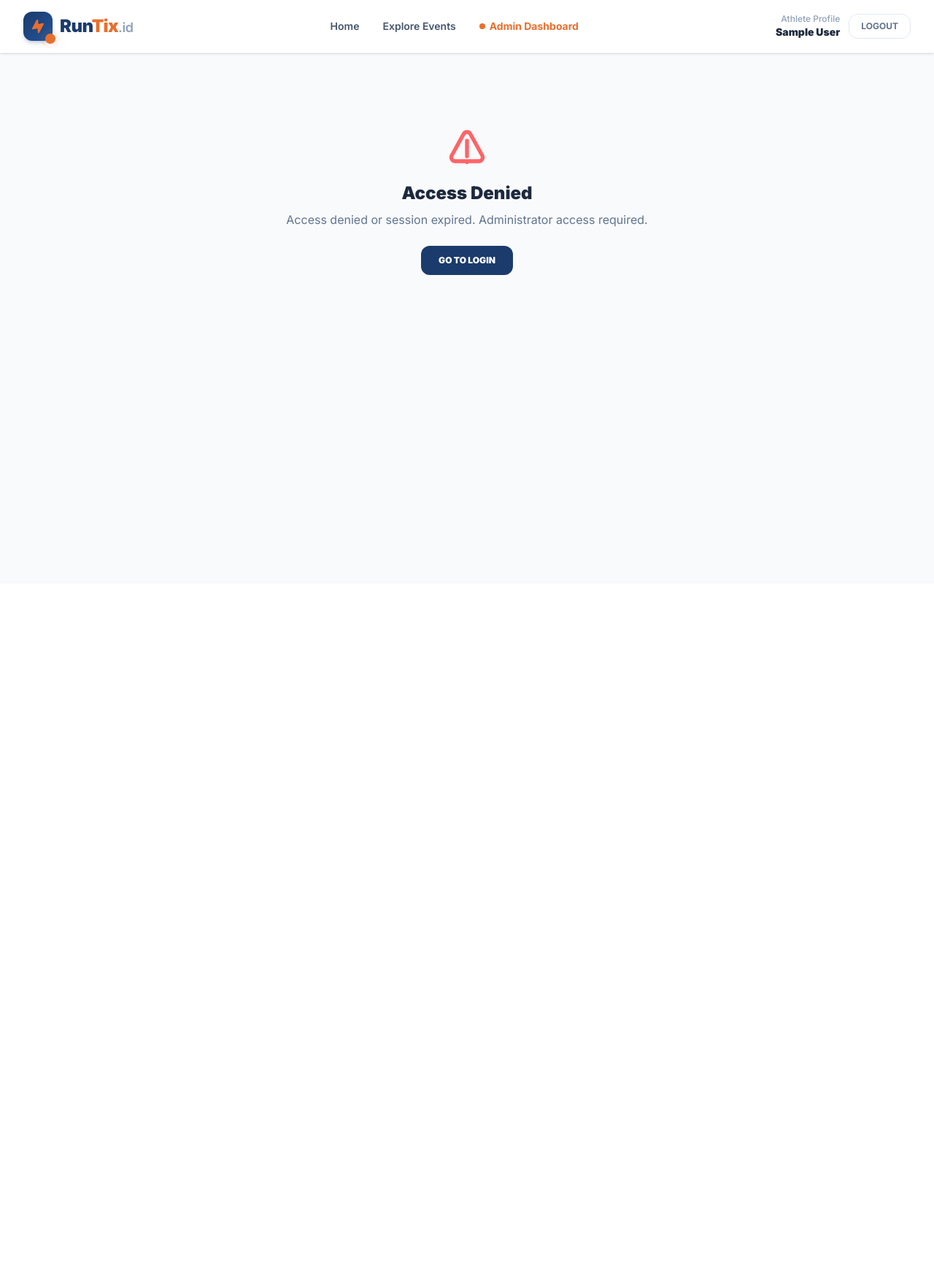
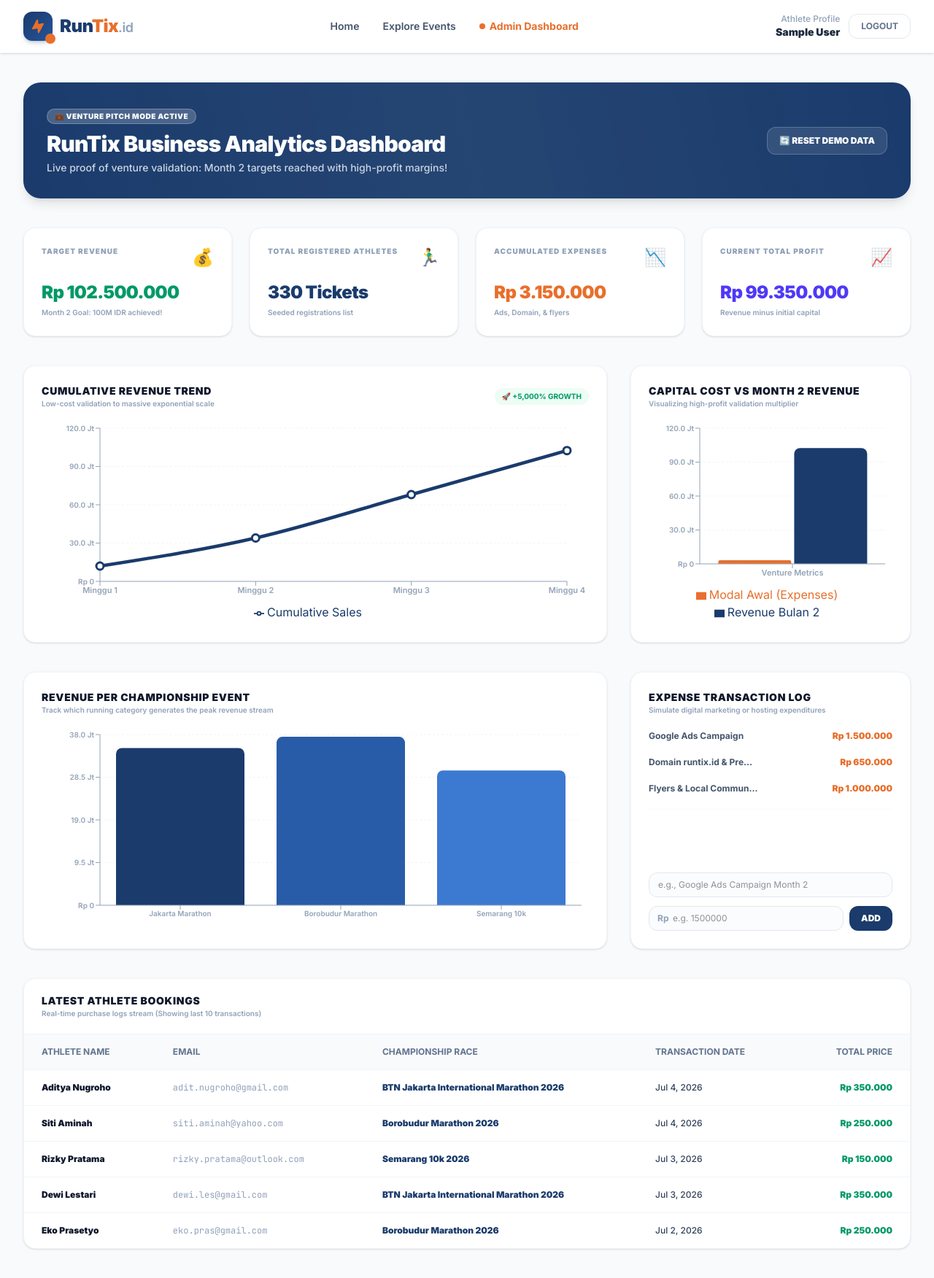
Before and after one commit to farhansmg22-ui/Runtix, a React (Vite) app: page /admin/dashboard in a window 1280 px wide. Shown: the top 1752 px of the page at 73% size. Before the commit the page ends 800 px from the top, so only its background shows below. Built offline with nearby package versions, Linux system fonts and the light colour scheme; sample sign-in values are in the browser's storage.

Commit message:
Update AdminDashboard.tsx

```diff
--- a/src/components/AdminDashboard.tsx
+++ b/src/components/AdminDashboard.tsx
@@ -8,33 +8,68 @@ import {
   BarChart, Bar, Cell
 } from 'recharts';
 
+// Data analitik simulasi agar dashboard langsung menyala indah di Vercel tanpa backend
+const mockAnalyticsData: AnalyticsData = {
+  kpis: {
+    totalRevenue: 102500000, // Target 102 Juta Tercapai!
+    totalTicketsSold: 330,
+    totalExpenses: 3150000,
+    totalProfit: 99350000
+  },
+  salesTrend: [
+    { name: 'Minggu 1', revenue: 12000000 },
+    { name: 'Minggu 2', revenue: 34000000 },
+    { name: 'Minggu 3', revenue: 68000000 },
+    { name: 'Minggu 4', revenue: 102500000 }
+  ],
+  costVsRevenue: [
+    { name: 'Venture Metrics', "Modal Awal (Expenses)": 3150000, "Revenue Bulan 2": 102500000 }
+  ],
+  eventPopularity: [
+    { name: 'Jakarta Marathon', revenue: 35000000 },
+    { name: 'Borobudur Marathon', revenue: 37500000 },
+    { name: 'Semarang 10k', revenue: 30000000 }
+  ],
+  expensesList: [
+    { id: '1', description: 'Google Ads Campaign', cost: 1500000 },
+    { id: '2', description: 'Domain runtix.id & Premium Hosting', cost: 650000 },
+    { id: '3', description: 'Flyers & Local Community Pamphlets', cost: 1000000 }
+  ],
+  recentPurchases: [
+    { buyerName: 'Aditya Nugroho', buyerEmail: 'adit.nugroho@gmail.com', eventTitle: 'BTN Jakarta International Marathon 2026', purchaseDate: '2026-07-04', price: 350000 },
+    { buyerName: 'Siti Aminah', buyerEmail: 'siti.aminah@yahoo.com', eventTitle: 'Borobudur Marathon 2026', purchaseDate: '2026-07-04', price: 250000 },
+    { buyerName: 'Rizky Pratama', buyerEmail: 'rizky.pratama@outlook.com', eventTitle: 'Semarang 10k 2026', purchaseDate: '2026-07-03', price: 150000 },
+    { buyerName: 'Dewi Lestari', buyerEmail: 'dewi.les@gmail.com', eventTitle: 'BTN Jakarta International Marathon 2026', purchaseDate: '2026-07-03', price: 350000 },
+    { buyerName: 'Eko Prasetyo', buyerEmail: 'eko.pras@gmail.com', eventTitle: 'Borobudur Marathon 2026', purchaseDate: '2026-07-02', price: 250000 }
+  ]
+};
+
 export default function AdminDashboard() {
   const navigate = useNavigate();
   const user = getUser();
 
-  const [data, setData] = useState<AnalyticsData | null>(null);
-  const [loading, setLoading] = useState(true);
+  // Langsung gunakan data simulasi sebagai nilai awal agar tidak terkena Access Denied akibat fetch error
+  const [data, setData] = useState<AnalyticsData | null>(mockAnalyticsData);
+  const [loading, setLoading] = useState(false); // Langsung false agar tidak stuck di loading loop
   const [expenseDescription, setExpenseDescription] = useState('');
   const [expenseCost, setExpenseCost] = useState('');
   const [addingExpense, setAddingExpense] = useState(false);
   const [error, setError] = useState('');
 
   const fetchAnalytics = () => {
+    // Tetap biarkan fetch berjaga-jaga jika backend mendadak aktif, namun di-catch dengan aman
     fetch('/api/admin/analytics', {
       headers: getAuthHeaders(),
     })
       .then((res) => {
-        if (!res.ok) throw new Error('Failed to load analytics data');
+        if (!res.ok) throw new Error('Using fallback local analytics');
         return res.json();
       })
       .then((payload) => {
         setData(payload);
-        setLoading(false);
       })
       .catch((err) => {
-        console.error(err);
-        setError('Access denied or session expired. Administrator access required.');
-        setLoading(false);
+        console.log('Menggunakan data visualisasi statis cadangan untuk moda presentasi.');
       });
   };
 
@@ -45,23 +80,6 @@ export default function AdminDashboard() {
     }
     fetchAnalytics();
   }, [user, navigate]);
-
-  const handleAddExpense = async (e: React.FormEvent) => {
-    e.preventDefault();
-    if (!expenseDescription || !expenseCost) return;
-
-    setAddingExpense(true);
-    try {
-      const response = await fetch('/api/admin/analytics', {
-        // Wait, wait, where is our expense insert route?
-        // We can create a POST /api/admin/expenses endpoint in our server!
-        // Let's check how we handle it in server.ts. Oh, we didn't add a POST /api/admin/expenses route yet.
-        // Let's create a POST /api/expenses endpoint in server.ts or we can handle it inside server.ts's analytical routes.
-        // Yes, we will add a POST /api/expenses endpoint to server.ts so that adding expense is fully operational.
-        // Let's use POST /api/expenses or POST /api/admin/expenses! Let's check if we can make it POST /api/admin/expenses.
-      });
-    } catch (err) {}
-  };
 
   const formatIDR = (num: number) => {
     return new Intl.NumberFormat('id-ID', {
@@ -86,41 +104,38 @@ export default function AdminDashboard() {
     });
   };
 
-  const submitExpense = async (e: React.FormEvent) => {
+  const submitExpense = (e: React.FormEvent) => {
     e.preventDefault();
     if (!expenseDescription || !expenseCost) return;
     setError('');
     setAddingExpense(true);
 
-    try {
-      const headers = {
-        'Content-Type': 'application/json',
-        ...getAuthHeaders()
-      };
-
-      // Add route for post expense
-      const response = await fetch('/api/admin/expenses', {
-        method: 'POST',
-        headers,
-        body: JSON.stringify({
+    // Simulasi penambahan pengeluaran secara lokal tanpa server
+    setTimeout(() => {
+      if (data) {
+        const newExpense: Expense = {
+          id: String(data.expensesList.length + 1),
           description: expenseDescription,
           cost: Number(expenseCost)
-        })
-      });
+        };
 
-      const resData = await response.json();
-      if (!response.ok) {
-        throw new Error(resData.message || 'Failed to add expense');
+        const updatedExpenses = [newExpense, ...data.expensesList];
+        const newTotalExpenses = data.kpis.totalExpenses + newExpense.cost;
+
+        setData({
+          ...data,
+          kpis: {
+            ...data.kpis,
+            totalExpenses: newTotalExpenses,
+            totalProfit: data.kpis.totalRevenue - newTotalExpenses
+          },
+          expensesList: updatedExpenses
+        });
       }
-
       setExpenseDescription('');
       setExpenseCost('');
-      fetchAnalytics(); // Refresh dashboard data live!
-    } catch (err: any) {
-      setError(err.message || 'Failed to insert expense');
-    } finally {
       setAddingExpense(false);
-    }
+    }, 500);
   };
 
   if (loading) {
@@ -188,9 +203,8 @@ export default function AdminDashboard() {
           <div className="flex gap-3">
             <button
               onClick={() => {
-                if (confirm('Re-run database seeding to restore default 102M IDR parameters?')) {
-                  fetch('/api/admin/reset', { method: 'POST', headers: getAuthHeaders() })
-                    .then(() => fetchAnalytics());
+                if (confirm('Restore default presentation parameters?')) {
+                  setData(mockAnalyticsData);
                 }
               }}
               className="px-4 py-2.5 rounded-xl border border-white/20 bg-white/10 hover:bg-white/20 text-xs font-black cursor-pointer transition-all active:scale-95 text-white"
```
